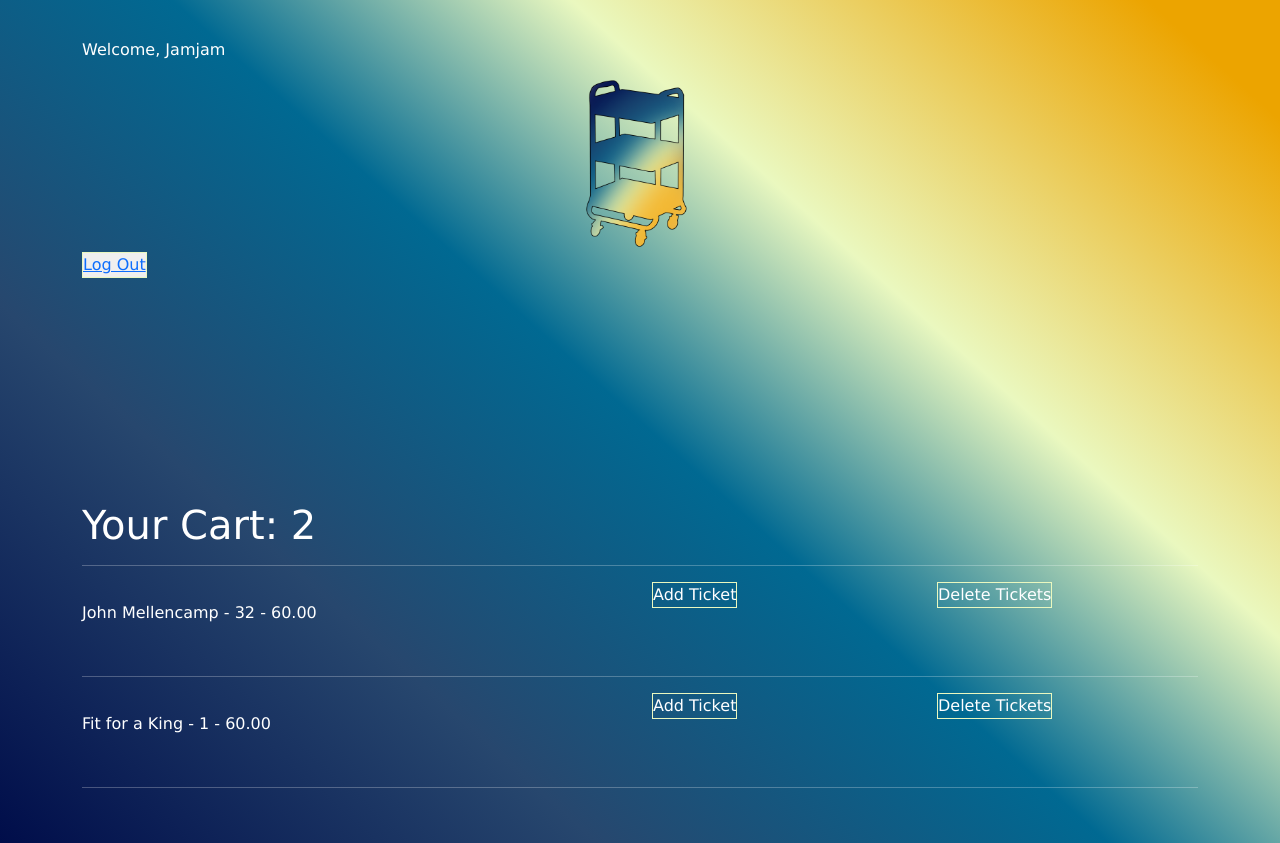
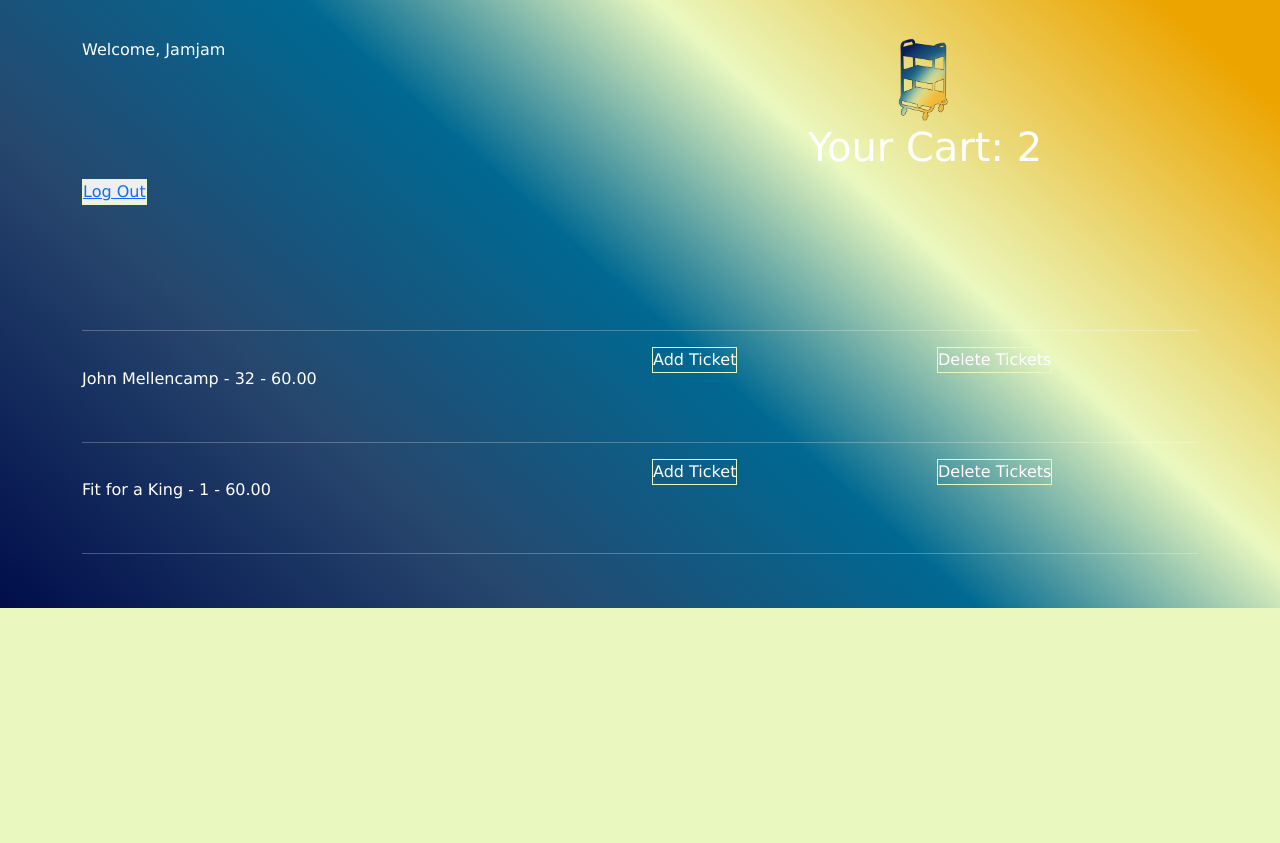
Before and after one commit to Chainwolf13/ticket_master_live, a Django app: page /cart.html in a window 1280 px wide. After the commit the page ends 608 px from the top, so only its background shows below. Run offline with Django 4.2, Linux system fonts and the light colour scheme; a user stored in the database is signed in; data comes from the database, SQL or seed files in the repository; both versions use the stored data as it was after the commit.

Commit message:
Trying to fix welcome , cart and log out alignment part 1

```diff
--- a/templates/cart.html
+++ b/templates/cart.html
@@ -17,12 +17,20 @@
 <div class="container-fluid" id="heading">
     {% if user.is_authenticated %}
         <div class="container">
-            <p class="float-right"> Welcome, {{ username }}</p>
-            <img src="{% static 'images/cart.png' %}" alt="cart" class="col-6 log-in-img">
-            <button class="log-in" type="submit" value="logout">
-                <a href="{% url 'logout' %}">Log Out</a>
-            </button>
-            <h1>Your Cart: {{ tickets|length }}</h1>
+            <div class="row">
+                <div class="col-4">
+                    <p>Welcome, {{ username }}</p>
+                </div>
+                <div class="col-4 text-center">
+                    <img src="{% static 'images/cart.png' %}" alt="cart" class="log-in-img">
+                    <h1>Your Cart: {{ tickets|length }}</h1>
+                </div>
+                <div class="col-4 text-right">
+                    <button class="log-in" type="submit" value="logout">
+                        <a href="{% url 'logout' %}">Log Out</a>
+                    </button>
+                </div>
+            </div>
             <hr>
             <div>
 {#                <h2>Your items:</h2>#}
```
Also changed, not shown: db.sqlite3.
